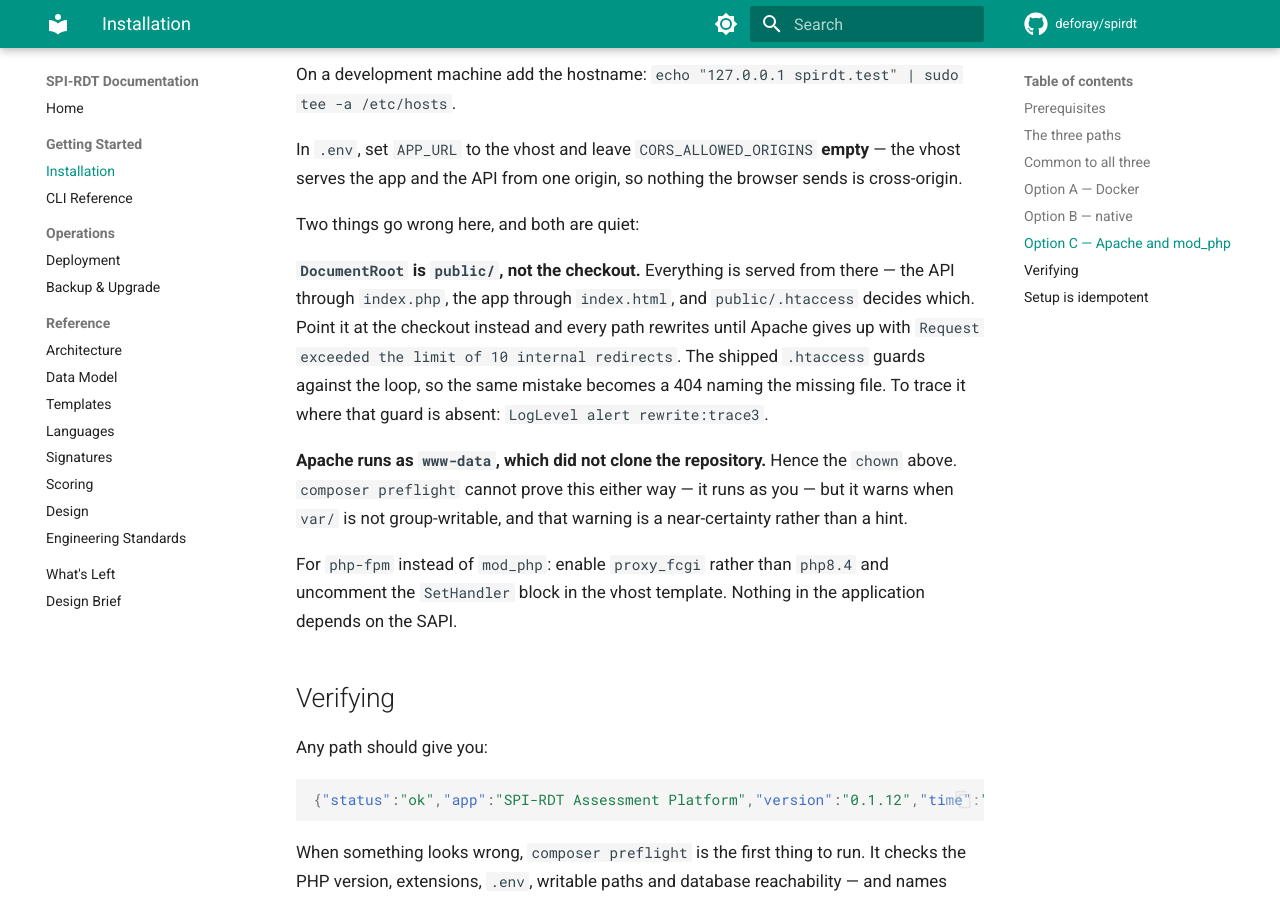
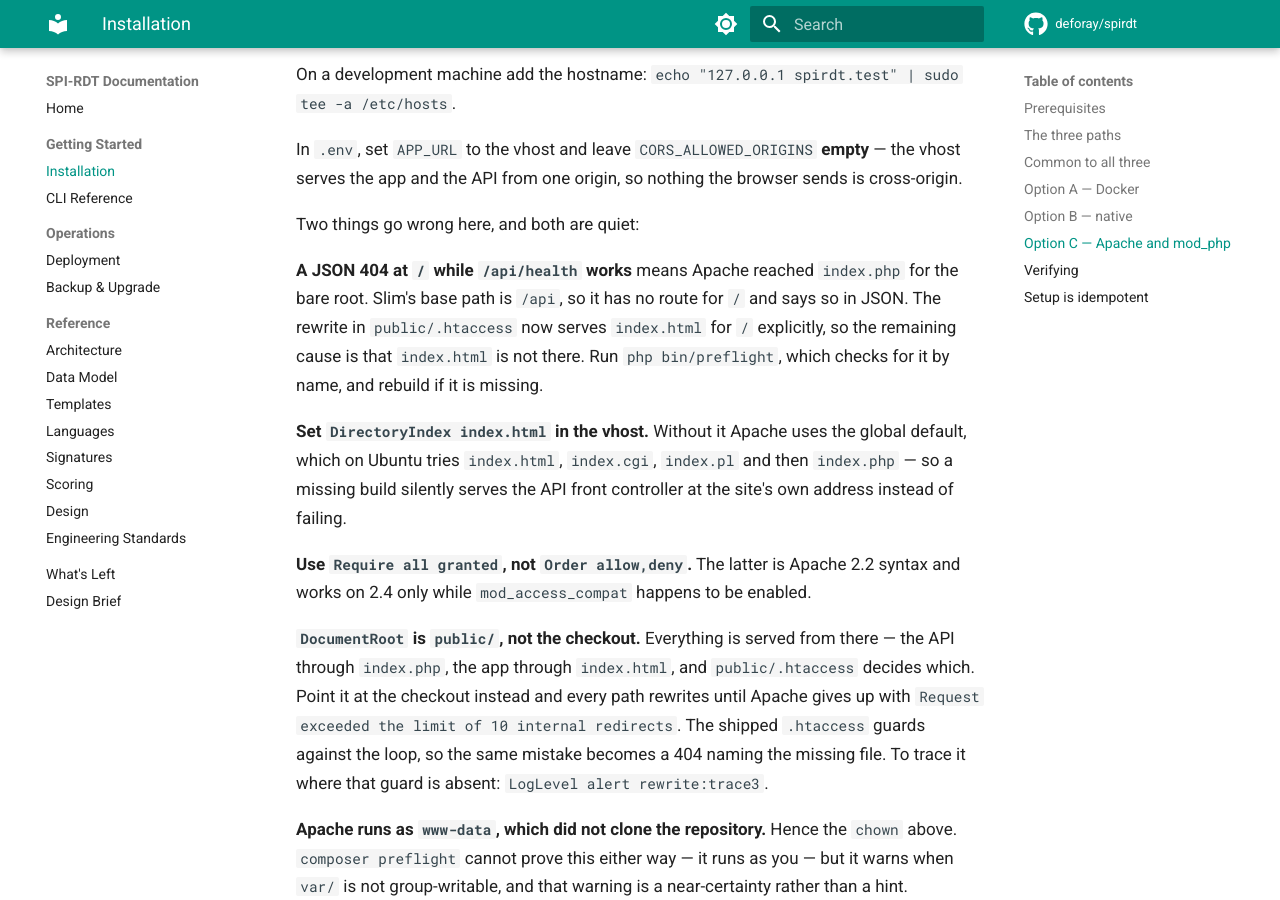
Before and after one commit to deforay/spirdt, an MkDocs documentation site: the page built from docs/getting-started.md, in a window 1280 px wide and 900 px high, scrolled down 3145 px. Built offline with MkDocs 1.6.1 and Material for MkDocs 9.7.7, drawn with Linux system fonts in a browser that asks for light colours; comment, search, counter and statistics services are not loaded.

Commit message:
Serve the app at / without depending on the host's DirectoryIndex
A colleague's machine answered a JSON 404 at the site's own address while
every deep link and the whole API worked. The bare root is a directory, so
the catch-all rewrite skips it on the !-d test and Apache falls through to
DirectoryIndex — whose order belongs to the host. Ubuntu tries index.html,
index.cgi, index.pl and then index.php, so with the built index.html absent
the request reached the Slim front controller, which has no route for / and
said so in JSON.

The root is now rewritten explicitly, so it no longer depends on that order
or on which index files exist beside it. Done as a rewrite rather than by
setting DirectoryIndex in .htaccess on purpose: DirectoryIndex belongs to the
Indexes override class, and an installation with AllowOverride FileInfo —
enough for everything else in that file — would answer 500 for every request
instead of working.

That leaves a missing build as the only remaining cause of the symptom, which
bin/preflight already checks for by name. Getting started now says so, along
with two things worth fixing in a hand-written vhost: no DirectoryIndex, and
Apache 2.2 access syntax that works only while mod_access_compat is enabled.

```diff
--- a/docs/getting-started.md
+++ b/docs/getting-started.md
@@ -113,6 +113,12 @@ In `.env`, set `APP_URL` to the vhost and leave `CORS_ALLOWED_ORIGINS` **empty**
 
 Two things go wrong here, and both are quiet:
 
+**A JSON 404 at `/` while `/api/health` works** means Apache reached `index.php` for the bare root. Slim's base path is `/api`, so it has no route for `/` and says so in JSON. The rewrite in `public/.htaccess` now serves `index.html` for `/` explicitly, so the remaining cause is that `index.html` is not there. Run `php bin/preflight`, which checks for it by name, and rebuild if it is missing.
+
+**Set `DirectoryIndex index.html` in the vhost.** Without it Apache uses the global default, which on Ubuntu tries `index.html`, `index.cgi`, `index.pl` and then `index.php` — so a missing build silently serves the API front controller at the site's own address instead of failing.
+
+**Use `Require all granted`, not `Order allow,deny`.** The latter is Apache 2.2 syntax and works on 2.4 only while `mod_access_compat` happens to be enabled.
+
 **`DocumentRoot` is `public/`, not the checkout.** Everything is served from there — the API through `index.php`, the app through `index.html`, and `public/.htaccess` decides which. Point it at the checkout instead and every path rewrites until Apache gives up with `Request exceeded the limit of 10 internal redirects`. The shipped `.htaccess` guards against the loop, so the same mistake becomes a 404 naming the missing file. To trace it where that guard is absent: `LogLevel alert rewrite:trace3`.
 
 **Apache runs as `www-data`, which did not clone the repository.** Hence the `chown` above. `composer preflight` cannot prove this either way — it runs as you — but it warns when `var/` is not group-writable, and that warning is a near-certainty rather than a hint.
```
Also changed, not shown: 1 other file.
